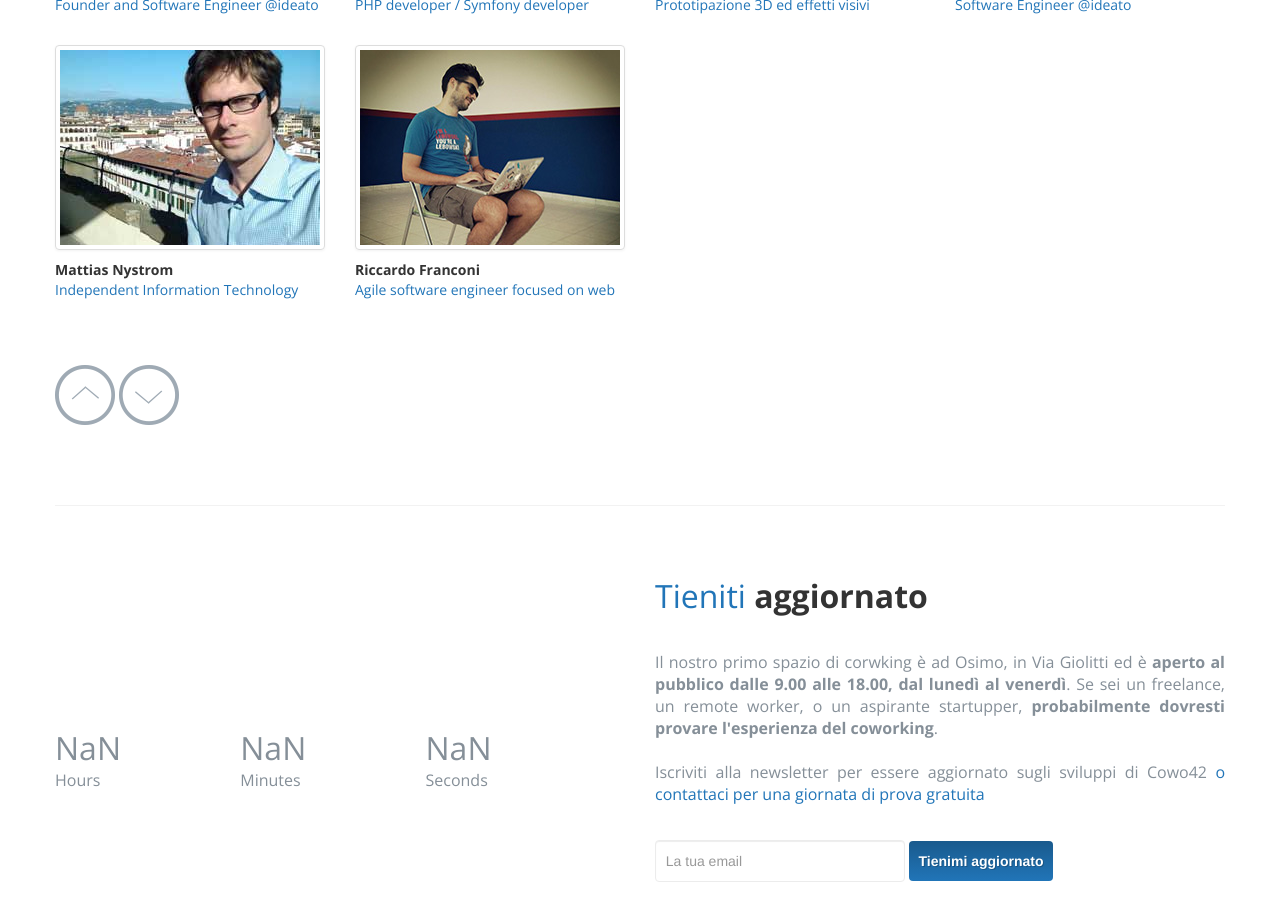
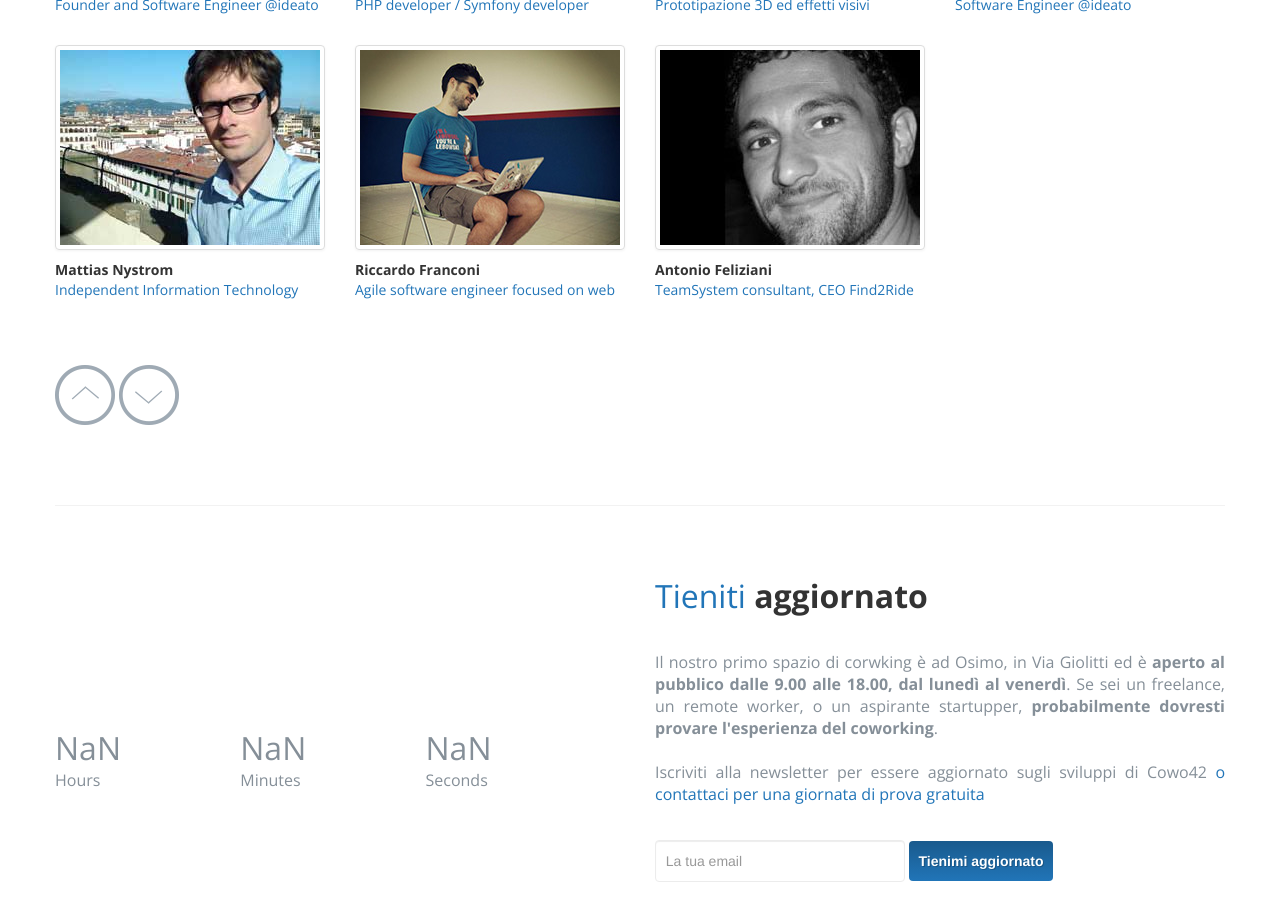
Before and after one commit to Cowo42/cowo42.github.io, a Jekyll site: the page built from index.html, in a window 1280 px wide and 900 px high, scrolled down 3847 px. Built offline with Jekyll 4.4.1, drawn with Linux system fonts in a browser that asks for light colours; comment, search, counter and statistics services are not loaded.

Commit message:
Aggiunto profilo Feliziani

```diff
--- a/_includes/coworkers.html
+++ b/_includes/coworkers.html
@@ -46,6 +46,14 @@
                 <h5>Riccardo Franconi</a><br>
                 <span>Agile software engineer focused on web</span></h5>
             </li>
+
+            <li class="span3">
+                <a href="it.linkedin.com/pub/antonio-feliziani/12/953/a63" class="thumbnail" target="_blank">
+                    <img src="img/coworkers/feliziani.jpg" style="width: 260px; height: 195px;" alt="">
+                </a>
+                <h5>Antonio Feliziani</a><br>
+                <span>TeamSystem consultant, CEO Find2Ride</span></h5>
+            </li>
         </ul>
 
         {% include prevNext.html prev="cowo" next="opening" %}
```
Also changed, not shown: img/coworkers/feliziani.jpg (added).
